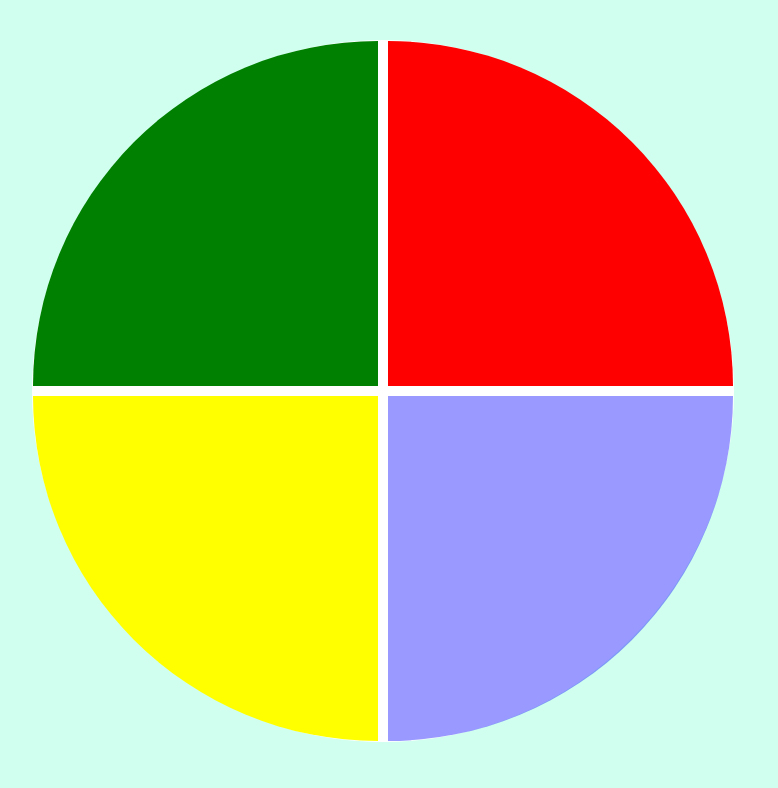
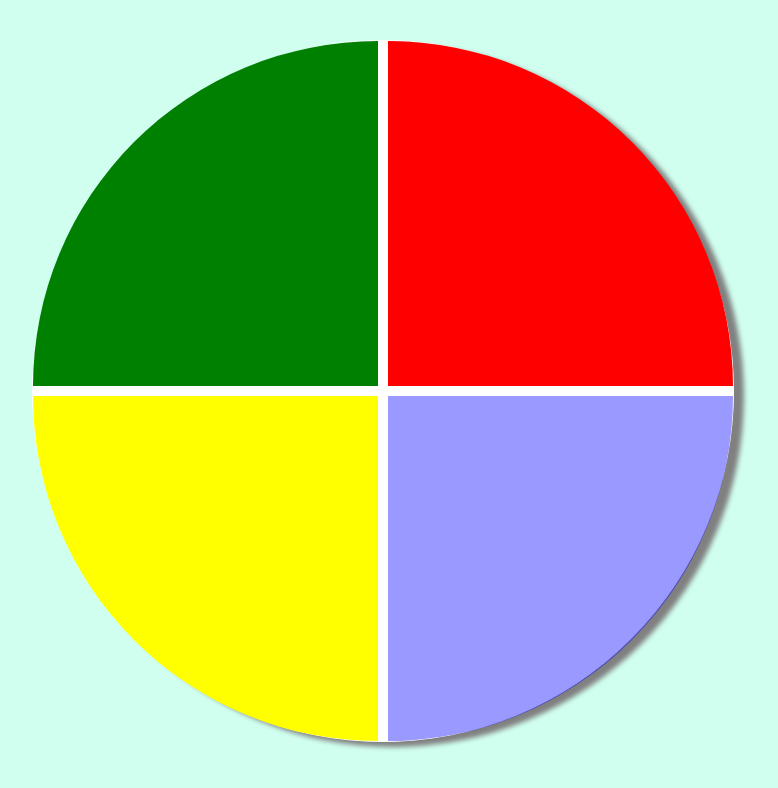
Before and after one commit to Wanhenri/jogoGeinus, a plain HTML site: page app/index.html in a window 1280 px wide. Shown: the whole page, without its empty margins (352-1130 px from the left). Drawn offline with Linux system fonts and the light colour scheme.

Commit message:
adicionando box shadow

```diff
--- a/app/style.css
+++ b/app/style.css
@@ -22,6 +22,8 @@ body {
     width: 700px;
     height: 700px;
     margin-left: 30%;
+    box-shadow: 10px 5px 5px grey;
+
 }
 
 .blue {
@@ -29,6 +31,8 @@ body {
     background-color: blue;
     border-bottom-right-radius: 100%;
 }
+
+
 
 .red {
     grid-area: vermelho;
```
